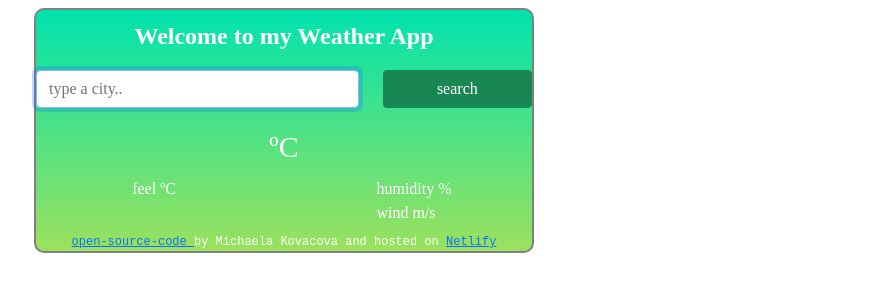
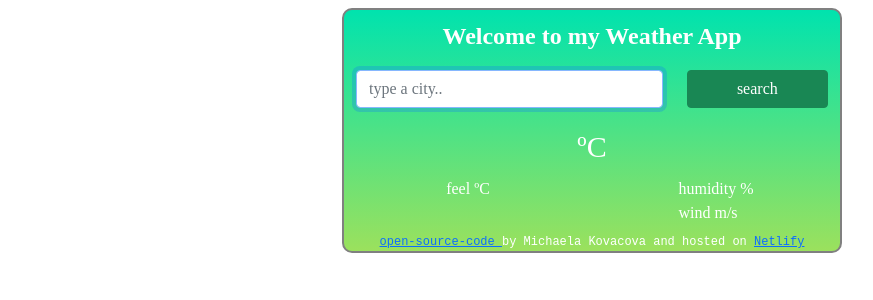
Before and after one commit to aqualinka/react-weatherapp, a React (Create React App) app: page / in a window 1280 px wide. Shown: the top 300 px of the page, without its empty margins (48-921 px from the left). Built offline with nearby package versions, Linux system fonts and the light colour scheme; a web font is replaced by a local one.

Commit message:
updated container

```diff
--- a/src/Weather.js
+++ b/src/Weather.js
@@ -31,8 +31,8 @@ export default function Weather() {
     }
 
     return (
-      <div className="Weather container">
-        <div className="mt-2 weather-app-container">
+      <div className="Weather">
+        <div className=" container mt-2 weather-app-container">
           <div className="header text-center pt-2 pb-2">
              Welcome to my Weather App
           </div>
```
